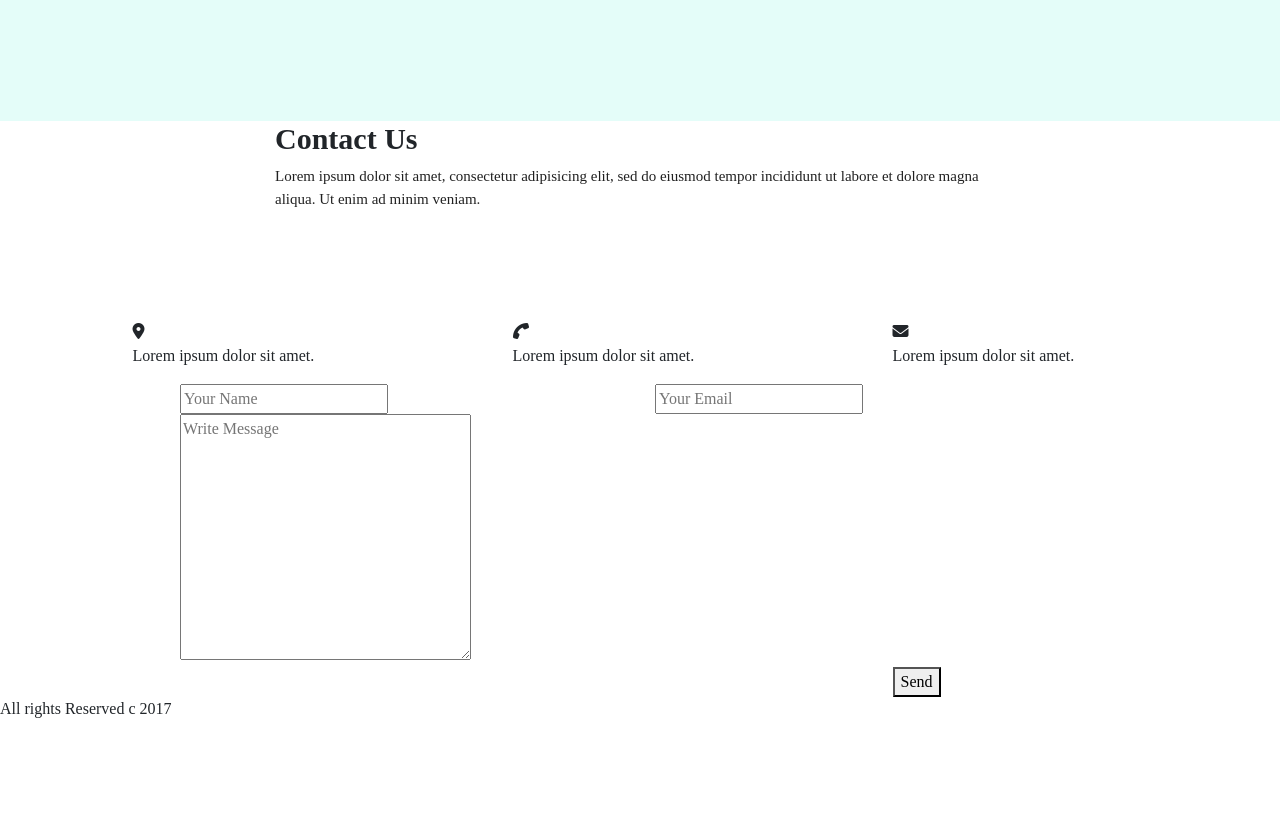
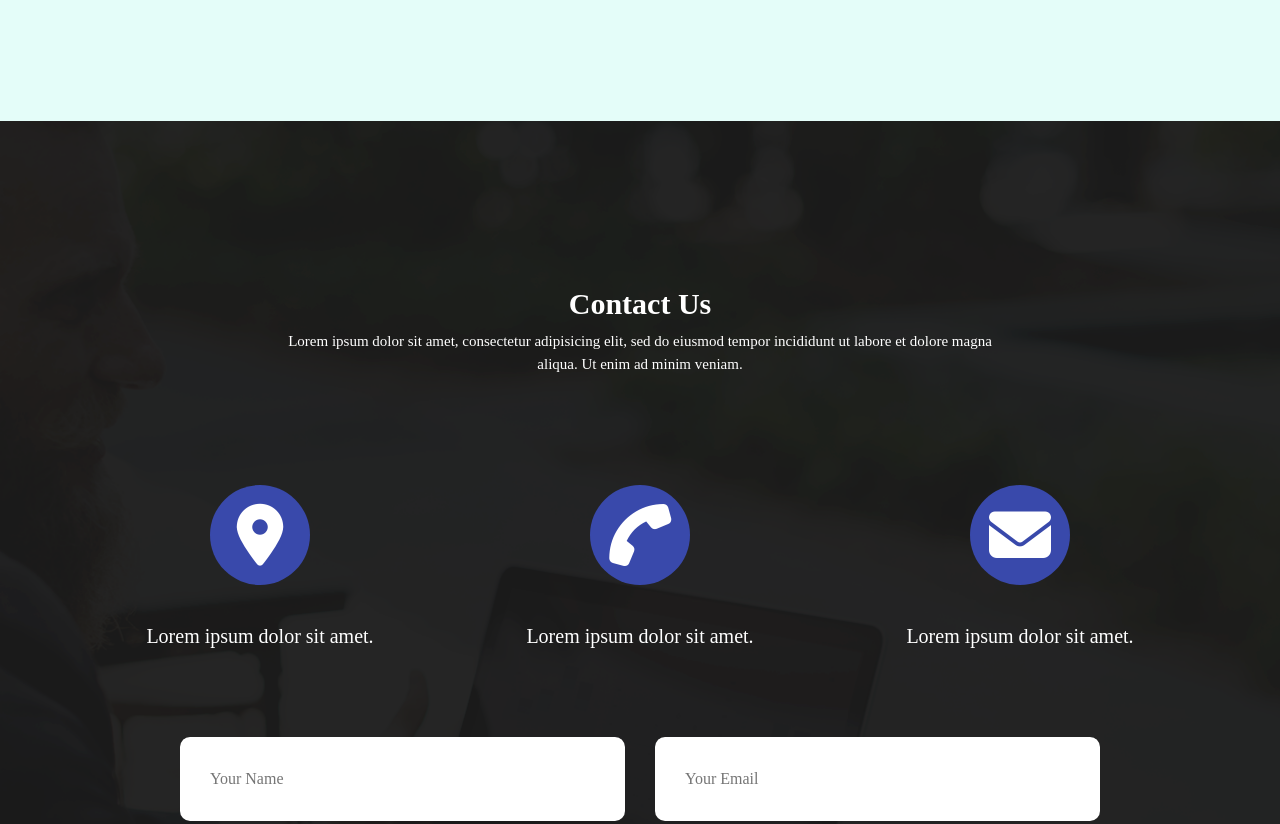
Before and after one commit to SKuznetzov/project_bootstrap4, a plain HTML site: page index.html in a window 1280 px wide. Shown: the part 8660-9484 px from the top of the page. Before the commit the page ends 9381 px from the top, so only its background shows below. Drawn offline with nearby package versions, Linux system fonts and the light colour scheme.

Commit message:
style footer

```diff
--- a/css/style.css
+++ b/css/style.css
@@ -399,3 +399,69 @@ div[filter]:hover .text {
     font-family: 'Roboto', sans-serif;
     font-weight: bold;
 }
+
+.footer {
+    padding-top: 165px;
+    padding-bottom: 125px;
+    color: #fff;
+    background: url(../img/footer.png);
+    background-repeat: no-repeat;
+    background-size: cover;
+    text-align: center;
+}
+.footer .about__text {
+    color: #fff;
+}
+.fa-map-marker-alt, .fa-phone, .fa-envelope {
+    font-size: 62px;
+    color: #fff;
+}
+.circle {
+    background: #3949ab;
+    width: 100px;
+    height: 100px;
+    border-radius: 50%;
+    display: flex;
+    justify-content: center;
+    align-items: center;
+    margin: 0 auto 36px;
+}
+.circle + p {
+    font-size: 20px;
+}
+.footer input,.footer textarea {
+    padding: 30px;
+    width: 100%;
+    border-radius: 10px;
+    border:none;
+}
+.footer input:focus,.footer textarea:focus {
+    outline: none;
+}
+.rules {
+    padding: 20px 0;
+    text-align: center;
+    font-weight: 600;
+}
+.form {
+    margin-top: 70px;
+
+}
+.footer textarea {
+    margin-top: 30px;
+    margin-bottom: 30px;
+    resize:none;
+}
+.footer button {
+    font-size: 20px;
+    font-family: 'Roboto', sans-serif;
+    text-transform: uppercase;
+    color: #212121;
+    padding: 20px 80px;
+    border-radius: 10px;
+    border: none;
+    transition: 0.3s;
+}
+.footer button {
+    opacity: 0.6;
+}
```
